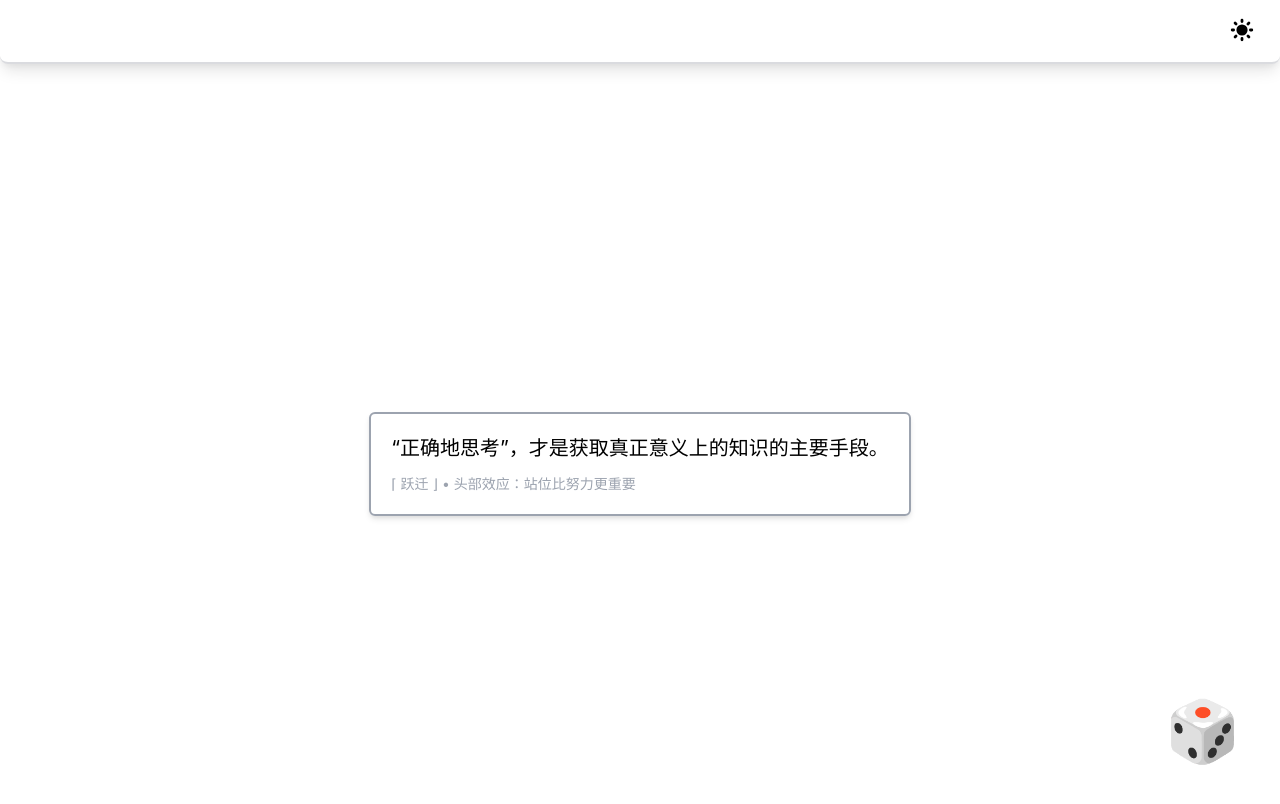
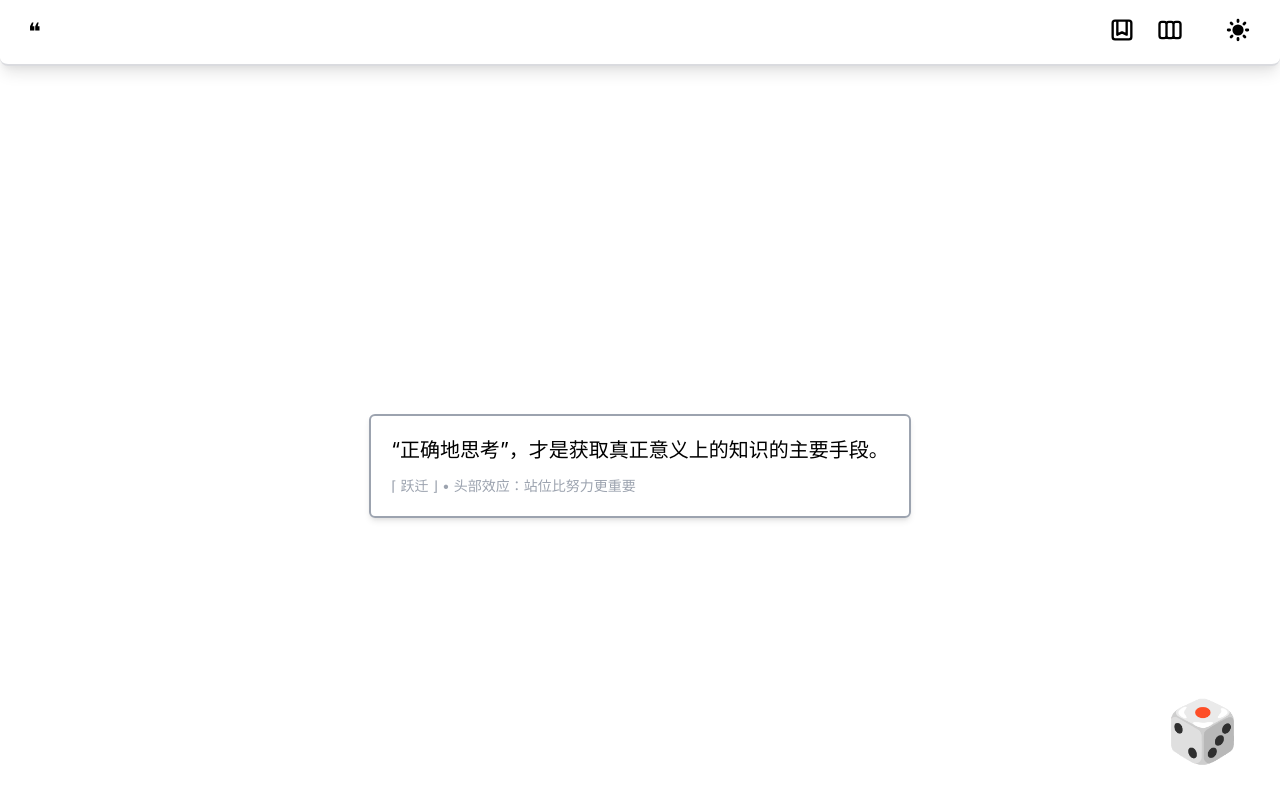
Before and after one commit to JooYoo/next-quote, a Next.js app: page / in a window 1280 px wide. Shown: the top 804 px of the page. Built offline with nearby package versions, Linux system fonts and the light colour scheme.

Commit message:
style: navbar nav-icons

```diff
--- a/components/Layout.tsx
+++ /dev/null
@@ -1,13 +0,0 @@
-import ThemeToggle from './ThemeToggle';
-import Navbar from './Navbar';
-
-const Layout = ({ children }: any) => {
-  return (
-    <div>
-      <Navbar />
-      {children}
-    </div>
-  );
-};
-
-export default Layout;
--- a/components/Navbar.tsx
+++ b/components/Navbar.tsx
@@ -1,8 +1,25 @@
+import Link from 'next/link';
 import ThemeToggle from './ThemeToggle';
+import { ViewBoardsIcon, BookmarkAltIcon } from '@heroicons/react/outline';
 
 const Navbar = () => {
   return (
-    <div className="w-screen h-16 border-b-2 border-gray-500 border-opacity-25 rounded-lg shadow-lg">
+    <div className="flex flex-row gap-10 place-content-end py-4 px-7 border-b-2 border-gray-500 border-opacity-25 rounded-lg shadow-lg">
+      <div className="flex flex-grow justify-between">
+        {/* <Link href="/"> */}
+        <span className="text-2xl" role="button">
+          ❝
+        </span>
+        {/* </Link> */}
+        <div className="flex flex-row gap-5">
+          {/* <Link href="/"> */}
+          <BookmarkAltIcon className="w-7 h-7" role="button" />
+          {/* </Link> */}
+          {/* <Link href="/books"> */}
+          <ViewBoardsIcon className="w-7 h-7" role="button" />
+          {/* </Link> */}
+        </div>
+      </div>
       <ThemeToggle />
     </div>
   );
--- a/components/ThemeToggle.tsx
+++ b/components/ThemeToggle.tsx
@@ -38,7 +38,7 @@ const ThemeToggle = () => {
     }
   };
 
-  return <div className="absolute top-4 right-6">{renderThemeChnager()}</div>;
+  return <div>{renderThemeChnager()}</div>;
 };
 
 export default ThemeToggle;
--- /dev/null
+++ b/layout/Layout.tsx
@@ -0,0 +1,13 @@
+import ThemeToggle from '../components/ThemeToggle';
+import Navbar from '../components/Navbar';
+
+const Layout = ({ children }: any) => {
+  return (
+    <div className="flex flex-col h-screen">
+      <Navbar />
+      <div className="flex-1 overflow-y-auto">{children}</div>
+    </div>
+  );
+};
+
+export default Layout;
--- a/pages/_app.tsx
+++ b/pages/_app.tsx
@@ -1,7 +1,7 @@
 import '../styles/globals.scss';
 import { ThemeProvider } from 'next-themes';
 import type { AppProps } from 'next/app';
-import Layout from '../components/Layout';
+import Layout from '../layout/Layout';
 
 function MyApp({ Component, pageProps }: AppProps) {
   return (
```
